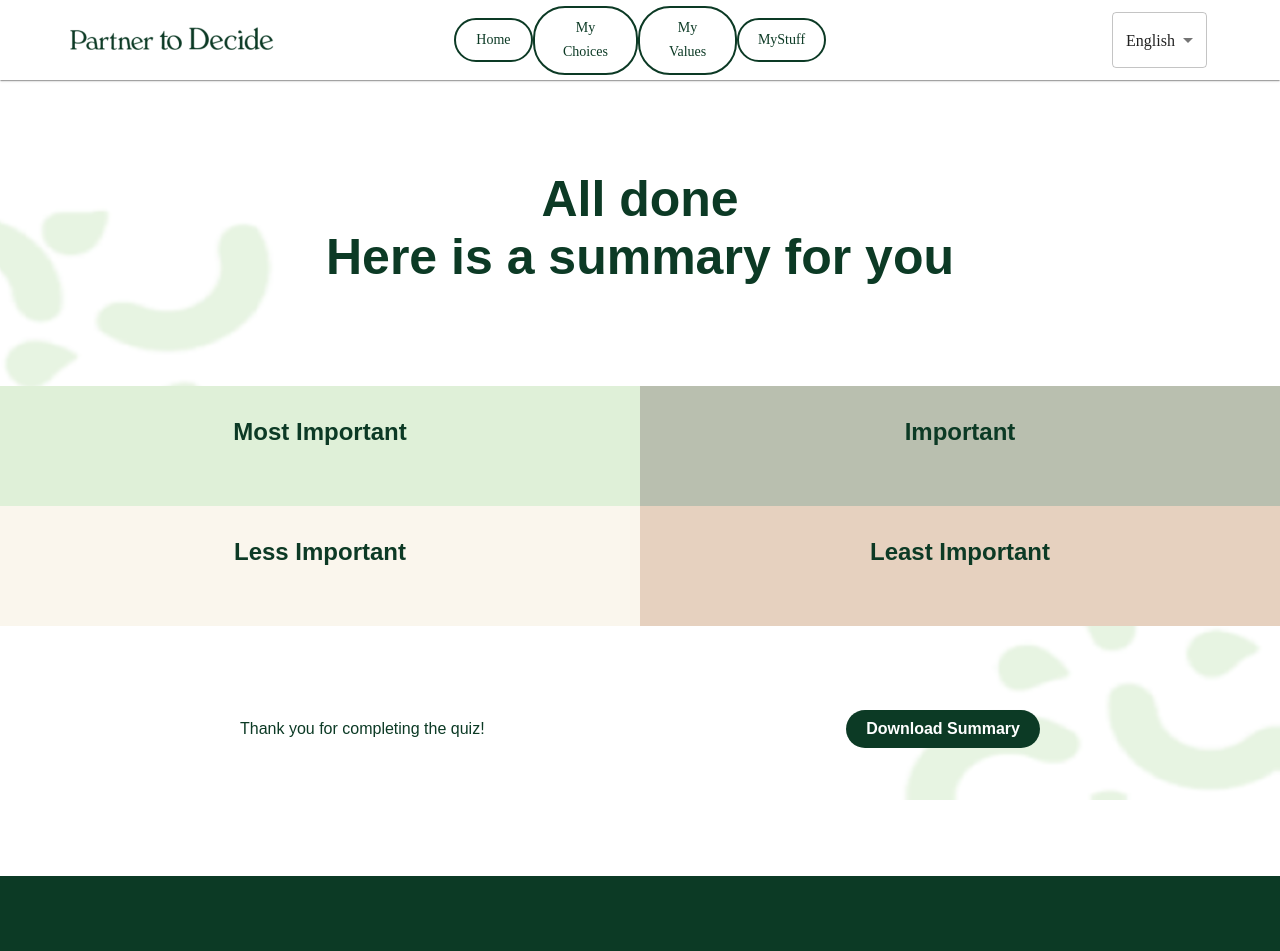
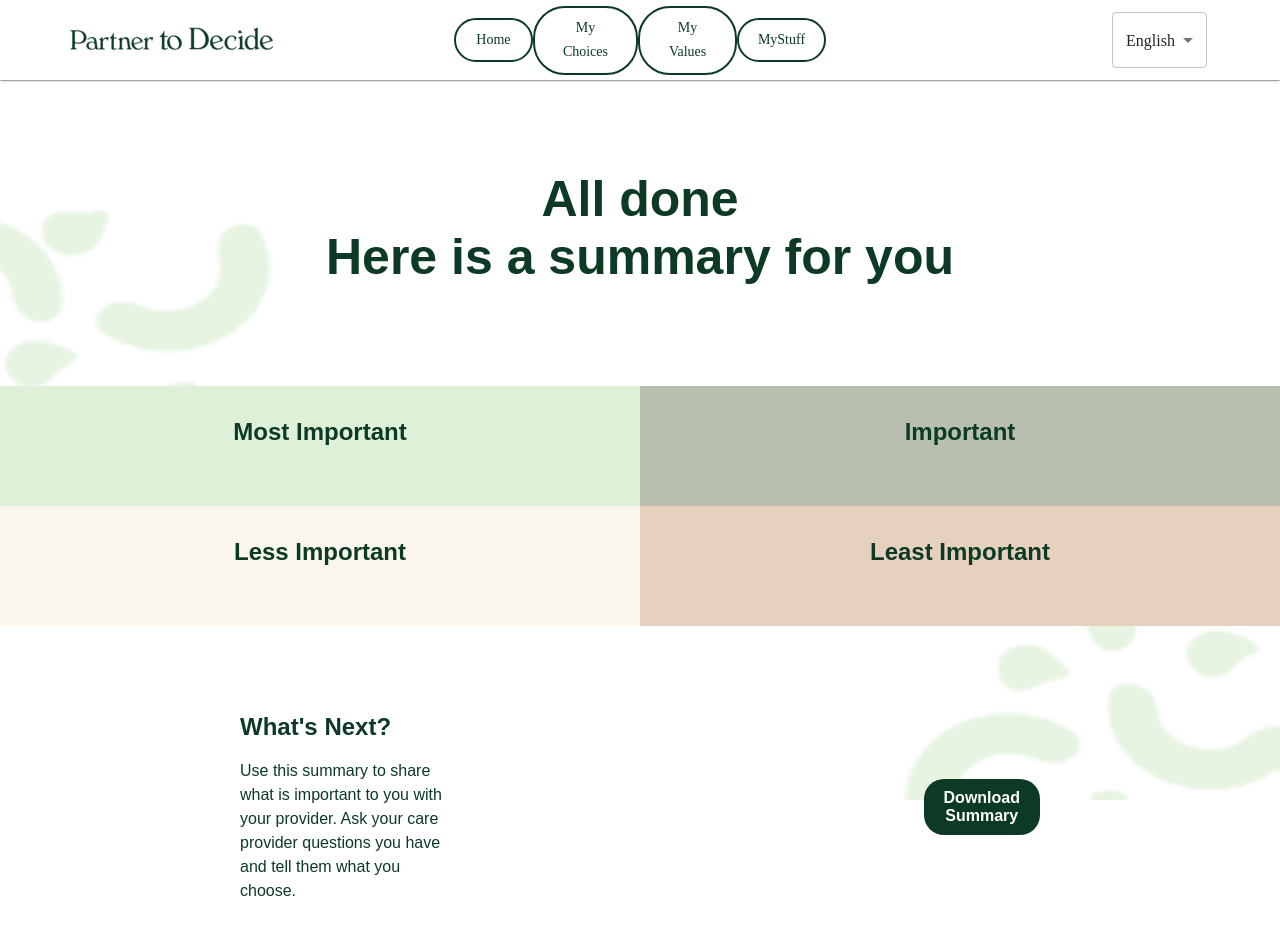
Before and after one commit to BU-Spark/se-shared-decision-making, a React (Create React App) app in the folder frontend/: page /QuizResult in a window 1280 px wide. Shown: the top 951 px of the page. Built offline with nearby package versions, Linux system fonts and the light colour scheme.

Commit message:
add text on result page

```diff
--- a/frontend/src/components/Questions/QuizResult.tsx
+++ b/frontend/src/components/Questions/QuizResult.tsx
@@ -74,7 +74,12 @@ const QuizResult = () => {
         </div>
 
         <div className="bottom-section">
-          <p className="bottom-paragraph">Thank you for completing the quiz!</p>
+          <div className="paragraph-container">
+            <p className="summary-title">What's Next?
+            </p>
+            <p className="bottom-paragraph">Use this summary to share what is important to you with your provider. Ask your care provider questions you have and tell them what you choose.
+            </p>
+          </div>
           <button className="download-btn" onClick={downloadSummary}>
             Download Summary
           </button>
--- a/frontend/src/pages/pageStyle/MyValues.css
+++ b/frontend/src/pages/pageStyle/MyValues.css
@@ -300,9 +300,18 @@
   max-width: 800px;
 }
 
+.paragraph-container {
+  /* display: flex; */
+  /* flex-direction: column;
+  align-items: center; */
+  width: 100%;
+  padding-right: 60%;
+}
+
 .bottom-paragraph {
   font-size: 16px;
   line-height: 1.5;
+  max-width: 600px;
 }
 
 .download-btn {
```
